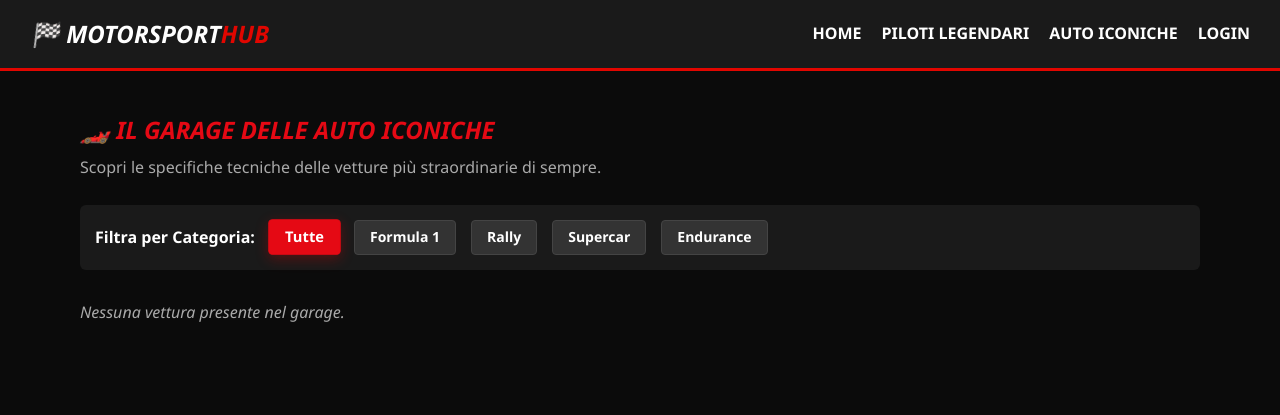
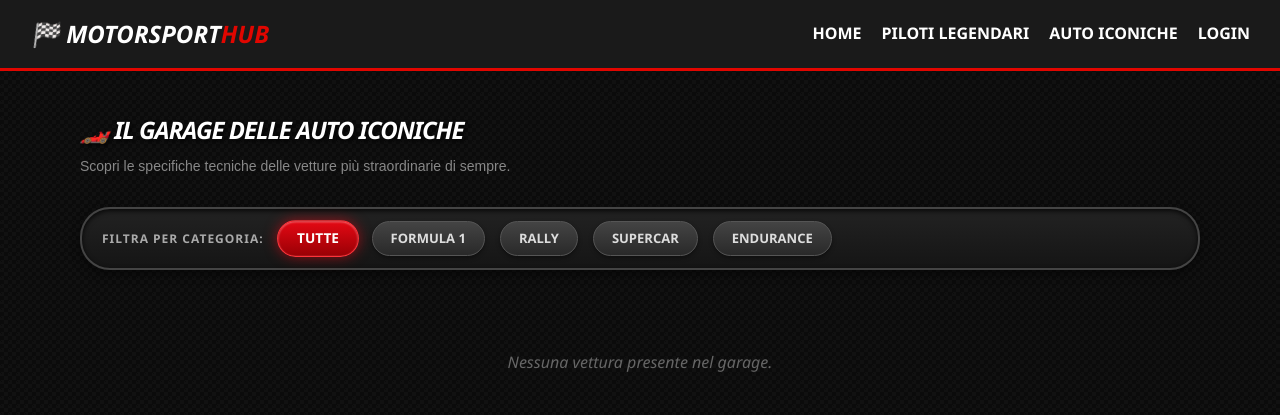
Before and after one commit to FenixKam456/final.pj, a Flask app: page /auto in a window 1280 px wide. Shown: the top 415 px of the page. Run offline with Flask 3, Linux system fonts and the light colour scheme; data that the repository does not hold is empty.

Commit message:
last commit

```diff
--- a/templates/auto.html
+++ b/templates/auto.html
@@ -1,49 +1,94 @@
 {% extends 'base.html' %}
 {% block content %}
 <style>
-    .filter-btn {
-        background-color: #333 !important;
-        color: #fff !important;
-        border: 1px solid #444 !important;
-        transition: all 0.3s ease;
-    }
-    .filter-btn:hover {
-        background-color: #e50914 !important;
-        color: #fff !important;
-        border-color: #e50914 !important;
-        box-shadow: 0 0 10px rgba(229, 9, 20, 0.5);
-    }
-    .filter-btn.active {
-        background-color: #e50914 !important;
-        color: #fff !important;
-        border-color: #e50914 !important;
+    /* --- SCONDO FIBRA DI CARBONIO --- */
+    body {
+        background-color: #0b0b0b !important;
+        background-image:
+            linear-gradient(45deg, #111 25%, transparent 25%),
+            linear-gradient(-45deg, #111 25%, transparent 25%),
+            linear-gradient(45deg, transparent 75%, #111 75%),
+            linear-gradient(-45deg, transparent 75%, #111 75%) !important;
+        background-size: 8px 8px !important;
+        background-position: 0 0, 0 4px, 4px -4px, -4px 0 !important;
     }
 
+    /* --- FILTRI STILE PLANCIA RACING --- */
+    .filter-container {
+        background: linear-gradient(180deg, #222 0%, #151515 100%);
+        padding: 12px 20px;
+        border-radius: 30px;
+        border: 2px solid #444;
+        box-shadow: inset 0 2px 5px rgba(0,0,0,0.8), 0 4px 10px rgba(0,0,0,0.5);
+        margin-bottom: 40px;
+        display: flex;
+        align-items: center;
+        gap: 15px;
+        flex-wrap: wrap;
+    }
+
+    .filter-btn {
+        background: linear-gradient(180deg, #444 0%, #292929 100%) !important;
+        color: #ddd !important;
+        border: 1px solid #555 !important;
+        border-radius: 20px !important;
+        padding: 6px 18px !important;
+        font-weight: bold !important;
+        text-transform: uppercase;
+        font-size: 13px;
+        box-shadow: 0 2px 4px rgba(0,0,0,0.4);
+        transition: all 0.25s ease;
+    }
+
+    .filter-btn:hover {
+        background: linear-gradient(180deg, #555 0%, #333 100%) !important;
+        color: #fff !important;
+        border-color: #888 !important;
+        transform: translateY(-1px);
+    }
+
+    .filter-btn.active {
+        background: linear-gradient(180deg, #e50914 0%, #990005 100%) !important;
+        color: #fff !important;
+        border-color: #ff333a !important;
+        box-shadow: 0 0 12px rgba(229, 9, 20, 0.6), inset 0 1px 2px rgba(255,255,255,0.4);
+    }
+
+    /* --- CARD GAMING FUTURISTICA --- */
     .motor-card {
-        background: #1a1a1a;
-        border-radius: 12px;
+        background: linear-gradient(180deg, #151515 0%, #0d0d0d 100%);
+        border-radius: 24px;
         overflow: hidden;
-        border: 1px solid #2a2a2a;
+        border: 2px solid #3a3a3a;
         display: flex;
         flex-direction: column;
         position: relative;
-        transition: transform 0.35s cubic-bezier(0.25, 1, 0.5, 1),
-                    background-color 0.35s ease,
-                    border-color 0.35s ease,
-                    box-shadow 0.35s ease;
+        box-shadow: 0 10px 30px rgba(0,0,0,0.7), inset 0 1px 2px rgba(255,255,255,0.1);
+        transition: transform 0.3s cubic-bezier(0.25, 1, 0.5, 1),
+                    border-color 0.3s ease,
+                    box-shadow 0.3s ease;
     }
 
     .motor-card:hover {
-        background-color: #242424;
         border-color: #e50914 !important;
-        transform: translateY(-6px);
-        box-shadow: 0 12px 25px rgba(229, 9, 20, 0.3), 0 0 20px rgba(229, 9, 20, 0.15);
+        transform: translateY(-5px);
+        box-shadow: 0 15px 35px rgba(229, 9, 20, 0.25), 0 0 15px rgba(229, 9, 20, 0.2);
     }
 
+    /* Contenitore Immagine con sagomatura cyber */
     .img-container {
-        width: 100%;
-        height: 200px;
+        width: calc(100% - 24px);
+        height: 210px;
+        margin: 12px auto 0 auto;
         overflow: hidden;
+        border-radius: 18px;
+        border: 2px solid #2a2a2a;
+        position: relative;
+        box-shadow: inset 0 0 20px rgba(0,0,0,0.8);
+        transition: border-color 0.3s ease;
+    }
+    .motor-card:hover .img-container {
+        border-color: rgba(229, 9, 20, 0.5);
     }
 
     .motor-card-img {
@@ -51,93 +96,123 @@
         height: 100%;
         object-fit: cover;
         display: block;
-        transition: transform 0.4s cubic-bezier(0.25, 1, 0.5, 1);
+        transition: transform 0.5s ease;
     }
     .motor-card:hover .motor-card-img {
-        transform: scale(1.08);
+        transform: scale(1.06);
     }
 
+    /* Titolo Neon Bianco */
     .card-title {
-        margin: 0 0 15px 0;
-        font-size: 24px;
+        margin: 0 0 10px 0;
+        font-size: 26px;
         color: #fff;
+        font-weight: 800;
+        text-transform: uppercase;
+        letter-spacing: -0.5px;
+        transition: all 0.3s ease;
+    }
+    .motor-card:hover .card-title {
+        color: #ffffff;
+        text-shadow: 0 0 10px rgba(255, 255, 255, 0.8),
+                     0 0 20px rgba(255, 255, 255, 0.4);
+        transform: translateX(4px);
+    }
+
+    .card-year {
+        color: #ff333a;
         font-weight: bold;
         transition: all 0.3s ease;
     }
-
-    .motor-card:hover .card-title {
-        color: #ffffff;
-        font-style: italic;
-        text-shadow: 0 0 8px rgba(255, 255, 255, 0.9),
-                     0 0 15px rgba(255, 255, 255, 0.6),
-                     0 0 25px rgba(255, 255, 255, 0.4);
-        transform: translateX(5px);
+    .motor-card:hover .card-year {
+        text-shadow: 0 0 8px rgba(255, 51, 58, 0.6);
     }
 
-    .card-year {
-        color: #e50914;
-        transition: all 0.3s ease;
+    /* Linea di separazione tech rimpicciolita */
+    .card-divider {
+        border: 0;
+        height: 2px;
+        background: linear-gradient(90deg, transparent 0%, #333 50%, transparent 100%);
+        margin: 18px 0;
+        transition: background 0.3s ease;
     }
-    .motor-card:hover .card-year {
-        text-shadow: 0 0 10px rgba(229, 9, 20, 0.8);
-        font-weight: 900;
+    .motor-card:hover .card-divider {
+        background: linear-gradient(90deg, transparent 0%, #e50914 50%, transparent 100%);
     }
 
-    .card-divider {
-        border: 0;
-        height: 1px;
-        background: #333;
-        margin: 15px 0;
-        transition: background 0.3s ease, box-shadow 0.3s ease;
+    /* Bottone elimina tondo metallico */
+    .delete-btn {
+        position: absolute;
+        top: 20px;
+        right: 20px;
+        background: linear-gradient(180deg, #333 0%, #1a1a1a 100%);
+        color: #ff333a;
+        width: 32px;
+        height: 32px;
+        border-radius: 50%;
+        border: 2px solid #555;
+        display: flex;
+        align-items: center;
+        justify-content: center;
+        text-decoration: none;
+        font-weight: bold;
+        font-size: 18px;
+        z-index: 10;
+        box-shadow: 0 4px 6px rgba(0,0,0,0.5);
+        transition: all 0.2s ease;
     }
-    .motor-card:hover .card-divider {
-        background: #e50914;
-        box-shadow: 0 0 8px rgba(229, 9, 20, 0.6);
+    .delete-btn:hover {
+        background: #ff333a;
+        color: #fff;
+        border-color: #ff666b;
+        box-shadow: 0 0 10px rgba(255, 51, 58, 0.6);
     }
 </style>
 
-<div class="container mt-4" style="font-family: sans-serif; color: #fff;">
-    <h2 style="color: #e50914; text-transform: uppercase; margin-bottom: 5px;">🏎️ Il Garage delle Auto Iconiche</h2>
-    <p style="color: #aaa; margin-bottom: 25px;">Scopri le specifiche tecniche delle vetture più straordinarie di sempre.</p>
+<div class="container mt-4" style="font-family: 'Arial Black', sans-serif; color: #fff;">
+    <h2 style="color: #fff; text-transform: uppercase; font-style: italic; font-weight: 900; letter-spacing: -1px; text-shadow: 2px 2px 4px rgba(0,0,0,0.8); margin-bottom: 5px;">
+        <span style="color: #e50914;">🏎️</span> Il Garage delle Auto Iconiche
+    </h2>
+    <p style="color: #888; font-family: sans-serif; font-size: 14px; margin-bottom: 30px;">Scopri le specifiche tecniche delle vetture più straordinarie di sempre.</p>
 
-    <div style="background: #1a1a1a; padding: 15px; border-radius: 6px; margin-bottom: 30px; display: flex; align-items: center; gap: 15px; flex-wrap: wrap;">
-        <span style="font-weight: bold;">Filtra per Categoria:</span>
-        <a href="{{ url_for('auto') }}" class="btn filter-btn {{ 'active' if not categoria_attiva else '' }}" style="border-radius: 4px; padding: 5px 15px; font-weight: bold; text-decoration: none;">Tutte</a>
-        <a href="{{ url_for('auto', categoria='Formula 1') }}" class="btn filter-btn {{ 'active' if categoria_attiva == 'Formula 1' else '' }}" style="border-radius: 4px; padding: 5px 15px; font-weight: bold; text-decoration: none;">Formula 1</a>
-        <a href="{{ url_for('auto', categoria='Rally') }}" class="btn filter-btn {{ 'active' if categoria_attiva == 'Rally' else '' }}" style="border-radius: 4px; padding: 5px 15px; font-weight: bold; text-decoration: none;">Rally</a>
-        <a href="{{ url_for('auto', categoria='Supercar') }}" class="btn filter-btn {{ 'active' if categoria_attiva == 'Supercar' else '' }}" style="border-radius: 4px; padding: 5px 15px; font-weight: bold; text-decoration: none;">Supercar</a>
-        <a href="{{ url_for('auto', categoria='Endurance') }}" class="btn filter-btn {{ 'active' if categoria_attiva == 'Endurance' else '' }}" style="border-radius: 4px; padding: 5px 15px; font-weight: bold; text-decoration: none;">Endurance</a>
+    <div class="filter-container" style="font-family: sans-serif;">
+        <span style="font-weight: bold; color: #aaa; text-transform: uppercase; font-size: 12px; letter-spacing: 1px;">Filtra per Categoria:</span>
+        <a href="{{ url_for('auto') }}" class="btn filter-btn {{ 'active' if not categoria_attiva else '' }}">Tutte</a>
+        <a href="{{ url_for('auto', categoria='Formula 1') }}" class="btn filter-btn {{ 'active' if categoria_attiva == 'Formula 1' else '' }}">Formula 1</a>
+        <a href="{{ url_for('auto', categoria='Rally') }}" class="btn filter-btn {{ 'active' if categoria_attiva == 'Rally' else '' }}">Rally</a>
+        <a href="{{ url_for('auto', categoria='Supercar') }}" class="btn filter-btn {{ 'active' if categoria_attiva == 'Supercar' else '' }}">Supercar</a>
+        <a href="{{ url_for('auto', categoria='Endurance') }}" class="btn filter-btn {{ 'active' if categoria_attiva == 'Endurance' else '' }}">Endurance</a>
     </div>
 
-    <div style="display: grid; grid-template-columns: repeat(auto-fill, minmax(300px, 1fr)); gap: 25px;">
+    <div style="display: grid; grid-template-columns: repeat(auto-fill, minmax(310px, 1fr)); gap: 30px; font-family: sans-serif;">
         {% for vettura in auto %}
         <div class="motor-card">
 
             {% if current_user.is_authenticated and current_user.username == 'admin' %}
-            <a href="{{ url_for('elimina_auto', id=vettura.id) }}" onclick="return confirm('Vuoi davvero eliminare questa vettura?');" style="position: absolute; top: 10px; right: 10px; background: rgba(229, 9, 20, 0.8); color: white; width: 30px; height: 30px; border-radius: 50%; display: flex; align-items: center; justify-content: center; text-decoration: none; font-weight: bold; z-index: 10;">&times;</a>
+            <a href="{{ url_for('elimina_auto', id=vettura.id) }}" onclick="return confirm('Vuoi davvero eliminare questa vettura?');" class="delete-btn">&times;</a>
             {% endif %}
 
             <div class="img-container">
                 <img src="{{ vettura.immagine }}" alt="{{ vettura.modello }}" class="motor-card-img">
             </div>
 
-            <div style="padding: 20px; display: flex; flex-direction: column; flex-grow: 1;">
-                <div style="margin-bottom: 15px; display: flex; gap: 5px; flex-wrap: wrap;">
-                    <span style="background: #e50914; font-size: 11px; font-weight: bold; padding: 3px 8px; border-radius: 3px; text-transform: uppercase;">{{ vettura.costruttore or 'N/D' }}</span>
-                    <span style="background: #444; font-size: 11px; font-weight: bold; padding: 3px 8px; border-radius: 3px;">{{ vettura.categoria }}</span>
+            <div style="padding: 24px 20px 20px 20px; display: flex; flex-direction: column; flex-grow: 1;">
+                <div style="margin-bottom: 12px; display: flex; gap: 6px; flex-wrap: wrap;">
+                    <span style="background: #e50914; font-size: 10px; font-weight: 900; padding: 4px 10px; border-radius: 4px; text-transform: uppercase; letter-spacing: 0.5px; box-shadow: 0 2px 4px rgba(0,0,0,0.3);">{{ vettura.costruttore or 'N/D' }}</span>
+                    <span style="background: #2b2b2b; border: 1px solid #444; font-size: 10px; font-weight: bold; padding: 3px 9px; border-radius: 4px; color: #aaa;">{{ vettura.categoria }}</span>
                 </div>
 
                 <h3 class="card-title">{{ vettura.modello }}</h3>
 
-                <p style="margin: 0; font-size: 14px; color: #aaa;"><strong>Anno:</strong> <span class="card-year">{{ vettura.anno }}</span></p>
+                <p style="margin: 0; font-size: 14px; color: #888;"><strong>Anno:</strong> <span class="card-year">{{ vettura.anno }}</span></p>
 
                 <hr class="card-divider">
 
-                <p style="margin: 0; font-size: 14px; color: #ccc; line-height: 1.6; white-space: pre-wrap; word-wrap: break-word; word-break: break-word;">{{ vettura.descrizione }}</p>
+                <p style="margin: 0; font-size: 14px; color: #bbb; line-height: 1.6; text-align: justify; white-space: pre-wrap; word-wrap: break-word; word-break: break-word;">{{ vettura.descrizione }}</p>
             </div>
         </div>
         {% else %}
-        <p style="font-style: italic; color: #aaa; grid-column: 1 / -1;">Nessuna vettura presente nel garage.</p>
+        <p style="font-style: italic; color: #666; grid-column: 1 / -1; text-align: center; padding: 40px 0;">Nessuna vettura presente nel garage.</p>
         {% endfor %}
     </div>
 </div>
```
Also changed, not shown: templates/piloti.html (+85 -33 lines), static/img/hero-racing.png (added).
